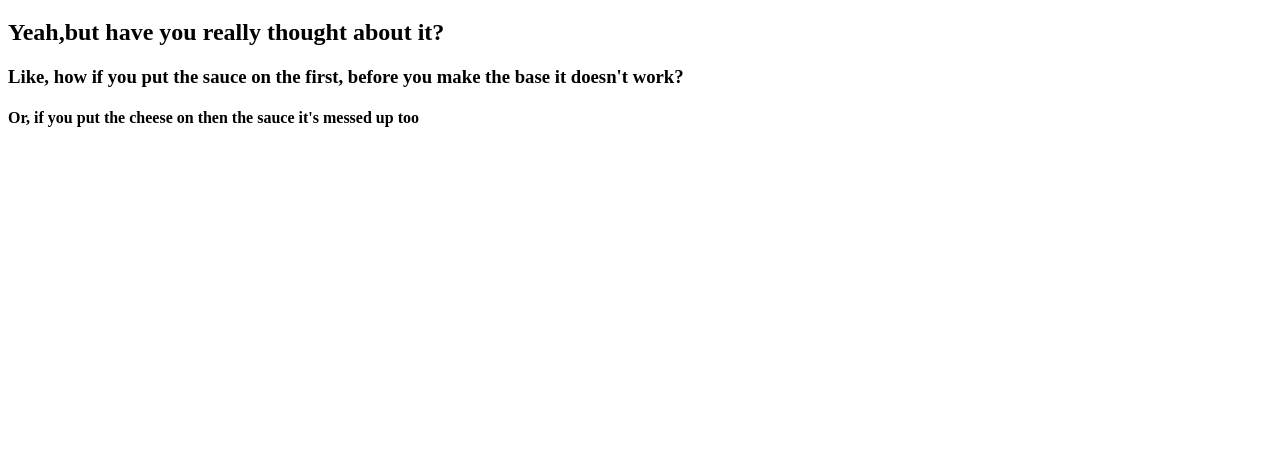
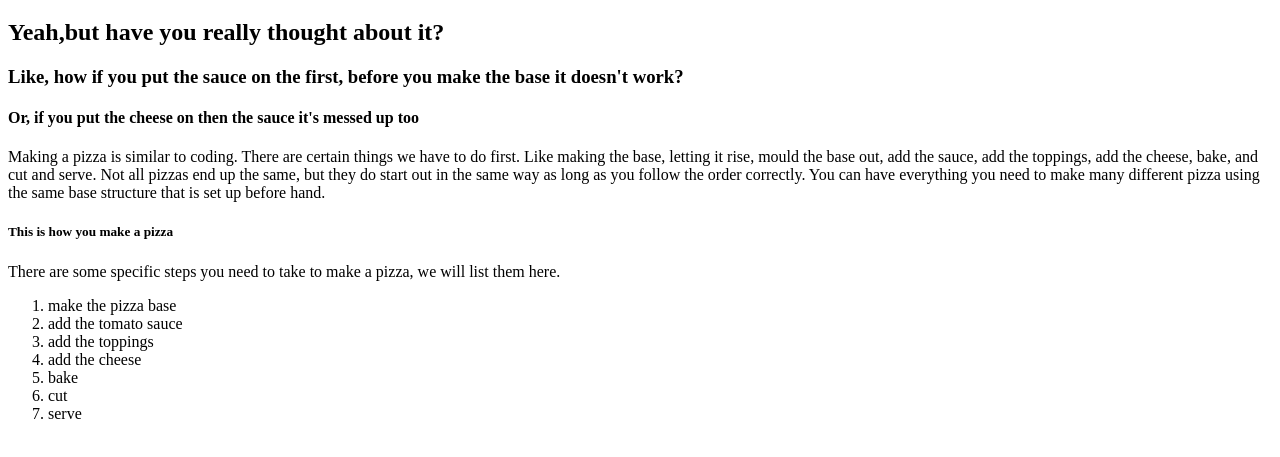
Before and after one commit to Larakharoufeh/HTML-CSS, a plain HTML site: page index.html in a window 1280 px wide. Shown: the part 61-518 px from the top of the page. Drawn offline with Linux system fonts and the light colour scheme.

Commit message:
Update index.html

```diff
--- a/index.html
+++ b/index.html
@@ -9,7 +9,38 @@
 <body>
 <h1>Have you ever made a pizza from scratch?</h1>
 <h2>Yeah,but have you really thought about it?</h2>
-<h3>Like, how if you put the sauce on the first, before you make the base it doesn't work?</h3>
-<h4>Or, if you put the cheese on then the sauce it's messed up too</h4>
+<h3>Like, how if you put the sauce on the first, before
+ you make the base it doesn't work?</h3>
+<h4>Or, if you put the cheese on then the sauce it's
+messed up too</h4>
+<!-- Add some copy here -->
+<p>Making a pizza is similar to coding. There are
+ certain things we have to do first. Like making the
+ base, letting it rise, mould the base out, add the
+ sauce, add the toppings, add the cheese, bake, and cut
+ and serve. Not all pizzas end up the same, but they do
+ start out in the same way as long as you follow the
+ order correctly. You can have everything you need to
+ make many different pizza using the same base
+ structure that is set up before hand.</p>
+
+ <!-- Make a list here -->
+ <h5>This is how you make a pizza</h5>
+ <p>There are some specific steps you need to take to make a
+ pizza, we will list them here.</p>
+
+<ol>
+    <li>make the pizza base</li>
+    <li>add the tomato sauce</li>
+    <li>add the toppings</li>
+    <li>add the cheese</li>
+    <li>bake</li>
+    <li>cut</li>
+    <li>serve</li>
+ </ol>
+
+
+
+
 </body>
 </html>
```
